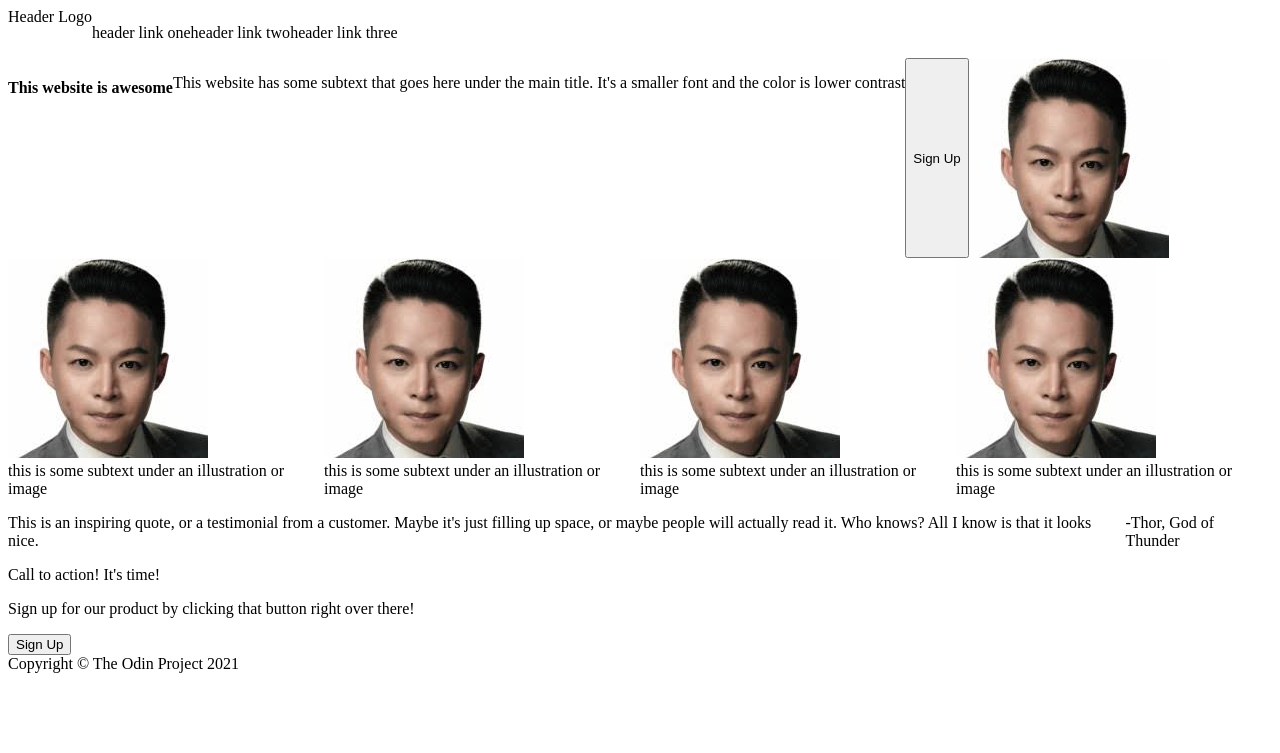
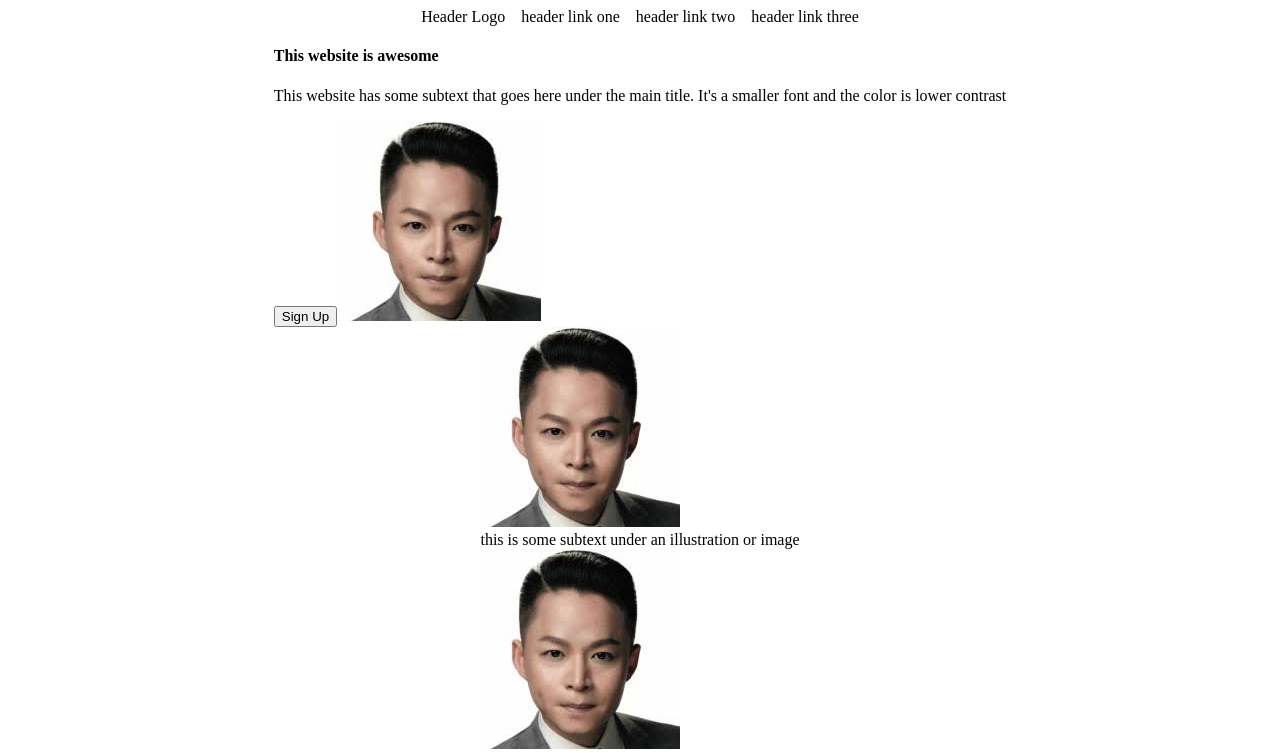
Before and after one commit to jinjaebread/odin-landing-page, a plain HTML site: page index.html in a window 1280 px wide. Shown: the top 753 px of the page. Drawn offline with Linux system fonts and the light colour scheme.

Commit message:
better updates for css

```diff
--- a/index.html
+++ b/index.html
@@ -10,9 +10,9 @@
     <div class="header">
         <div class="headerLogo"> Header Logo </div>
         <div class="right-links">
-            <p>header link one</p>
-            <p>header link two</p>
-            <p>header link three</p>
+            <div class="headerLink">header link one</div>
+            <div class="headerLink">header link two</div>
+            <div class="headerLink">header link three</div>
         </div>
     </div>
 
--- a/style.css
+++ b/style.css
@@ -1,42 +1,34 @@
 body {
     display: flex;
     flex-direction: column;
+    align-items: center;
 }
 
 .header {
     display: flex;
     flex-direction: row;
+    gap: 16px;
 }
 
-.headerLogo {
+.right-links {
     display: flex;
     flex-direction: row;
-    align-items: start;
+    gap: 16px;
 }
 
-.right-links{
-    display: flex;
-    flex-direction: row;
-    align-items: center;
-    justify-content: end;
-}
-
+/*
 .headerContent {
-    display: flex;
 }
 
 .infoContainer {
-    display: flex;
 }
 
 .quote {
-    display: flex;
 }
 
 .callToAction {
-    display: flex;
 }
 
 .footer {
-    display: flex;
 }
+*/
```
